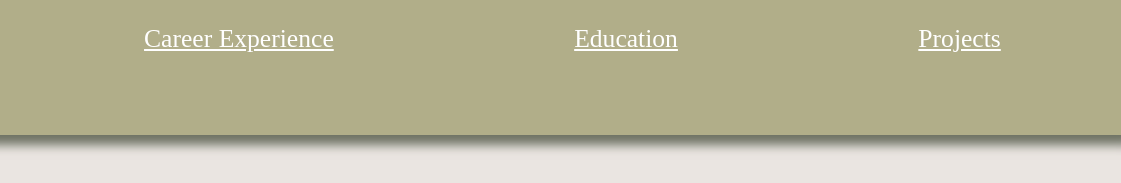
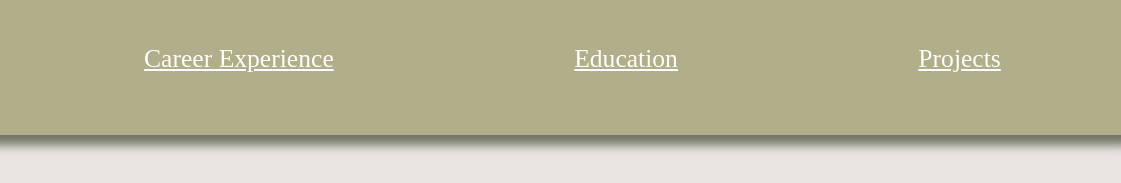
Before and after one commit to MargoAston/talking_about_me, a plain HTML site: page index.html in a window 1280 px wide. Shown: the top 183 px of the page, 159-1280 px from the left. Drawn offline with Linux system fonts and the light colour scheme.

Commit message:
testing push
Signed-off-by: margoaston <margo.aston@yahoo.com>

```diff
--- a/styles/styles.css
+++ b/styles/styles.css
@@ -27,7 +27,7 @@ nav {
     justify-content: space-around;
     grid-column: 2/5;
     display: flex;
-    padding-top: 1.5em;
+    padding-top: 4%;
 }
 
 a {
```
